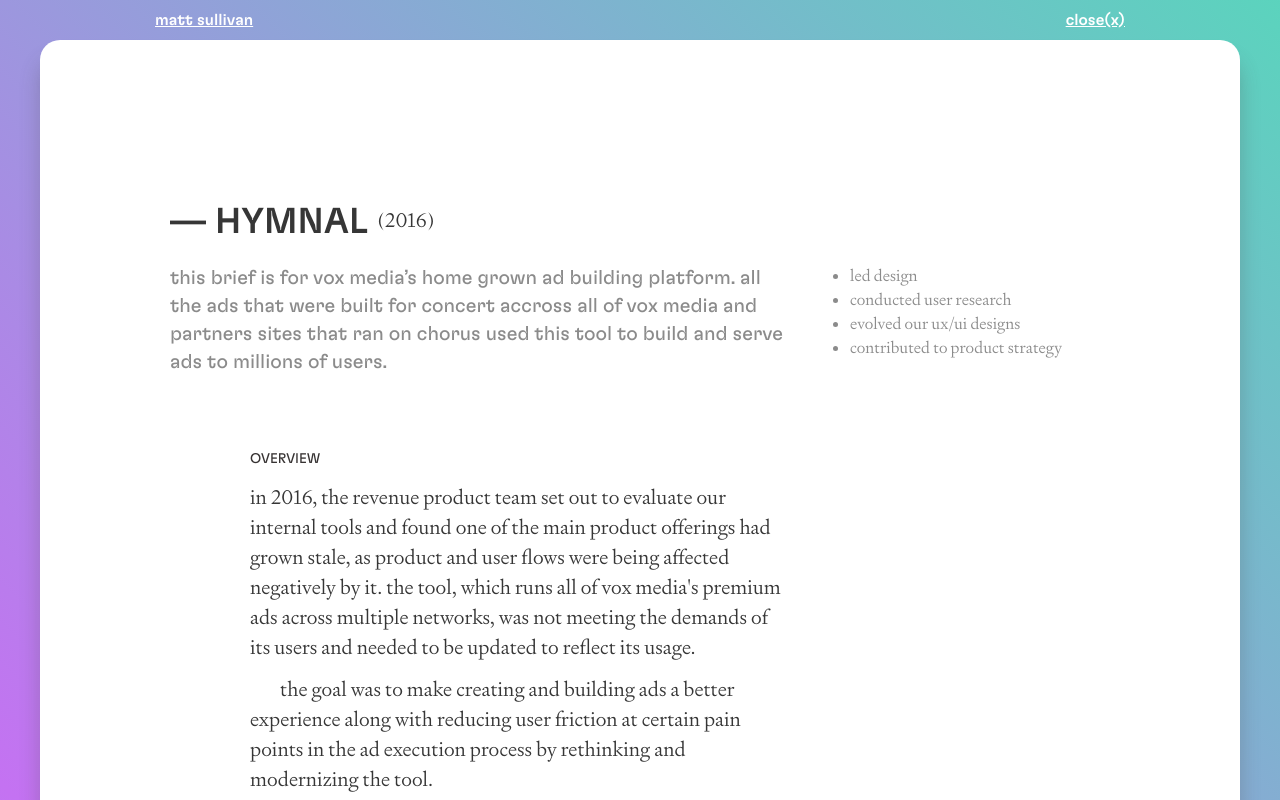
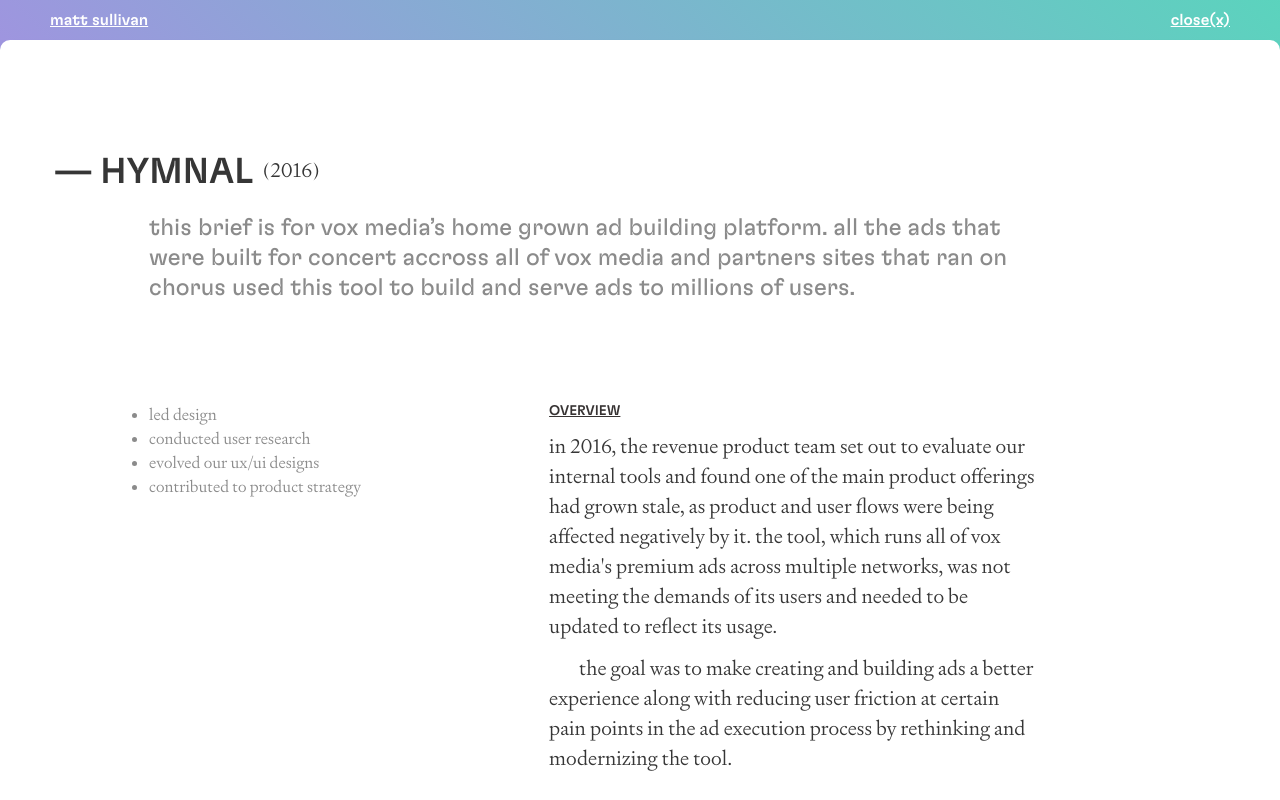
Before and after one commit to mjsxi/website-v4, a Next.js app: page /projects/hymnal in a window 1280 px wide. Built offline with nearby package versions, Linux system fonts and the light colour scheme.

Commit message:
reworked layout a tiny bit

```diff
--- a/pages/projects/chorus.js
+++ b/pages/projects/chorus.js
@@ -19,7 +19,6 @@ export default function Main() {
         <link rel="icon" href="/favicon.png" />
       </Head>
 
-      <main className={styles.main}>
       <Nav />
 
       <motion.div
@@ -42,7 +41,7 @@ export default function Main() {
         <div className={styles.proCotents}>
 
           <h3>— chorus <span>(2018)</span></h3>
-            <h4>this brief is for chorus, vox media’s content management system (cms). chorus helps power content across vox’s eight brands and over 300 websites daily.</h4>
+          <p className={styles.intro}>this brief is for chorus, vox media’s content management system (cms). chorus helps power content across vox’s eight brands and over 300 websites daily.</p>
 
           <div className={styles.contributions}>
             <p>
@@ -80,7 +79,6 @@ export default function Main() {
         </div>
       </motion.div>
 
-      </main>
     </div>
   )
 }
--- a/pages/projects/hymnal.js
+++ b/pages/projects/hymnal.js
@@ -19,7 +19,6 @@ export default function Main() {
         <link rel="icon" href="/favicon.png" />
       </Head>
 
-      <main className={styles.main}>
       <Nav />
 
       <motion.div
@@ -42,7 +41,7 @@ export default function Main() {
         <div className={styles.proCotents}>
 
           <h3>— hymnal <span>(2016)</span></h3>
-            <h4>this brief is for vox media’s home grown ad building platform. all the ads that were built for concert accross all of vox media and partners sites that ran on chorus used this tool to build and serve ads to millions of users.</h4>
+          <p className={styles.intro}>this brief is for vox media’s home grown ad building platform. all the ads that were built for concert accross all of vox media and partners sites that ran on chorus used this tool to build and serve ads to millions of users.</p>
 
           <div className={styles.contributions}>
             <p>
@@ -136,7 +135,6 @@ export default function Main() {
         </div>
       </motion.div>
 
-      </main>
     </div>
   )
 }
--- a/pages/projects/parcel.js
+++ b/pages/projects/parcel.js
@@ -19,7 +19,6 @@ export default function Main() {
         <link rel="icon" href="/favicon.png" />
       </Head>
 
-      <main className={styles.main}>
       <Nav />
 
       <motion.div
@@ -42,7 +41,7 @@ export default function Main() {
         <div className={styles.proCotents}>
 
           <h3>— parcel <span>(2019)</span></h3>
-            <h4>this brief is for group nine media’s video intelligence system. parcel’s intended use is to highlight video trends and track user engagement metrics.</h4>
+          <p className={styles.intro}>this brief is for group nine media’s video intelligence system. parcel’s intended use is to highlight video trends and track user engagement metrics.</p>
 
           <div className={styles.contributions}>
             <p>
@@ -138,7 +137,6 @@ export default function Main() {
         </div>
       </motion.div>
 
-      </main>
     </div>
   )
 }
--- a/pages/projects/pinnacle.js
+++ b/pages/projects/pinnacle.js
@@ -19,7 +19,6 @@ export default function Main() {
         <link rel="icon" href="/favicon.png" />
       </Head>
 
-      <main className={styles.main}>
       <Nav />
 
       <motion.div
@@ -42,7 +41,7 @@ export default function Main() {
         <div className={styles.proCotents}>
 
           <h3>— pinnacle <span>(2020)</span></h3>
-            <h4>this brief is for pinnacle^3, from which the framework of all group nine media sites are built upon. this project is ongoing and we are currently in the process of updating and modernizing to our third version.</h4>
+          <p className={styles.intro}>this brief is for pinnacle^3, from which the framework of all group nine media sites are built upon. this project is ongoing and we are currently in the process of updating and modernizing to our third version.</p>
 
           <div className={styles.contributions}>
             <p>
@@ -129,7 +128,6 @@ export default function Main() {
         </div>
       </motion.div>
 
-      </main>
     </div>
   )
 }
--- a/pages/projects/resonance.js
+++ b/pages/projects/resonance.js
@@ -19,7 +19,6 @@ export default function Main() {
         <link rel="icon" href="/favicon.png" />
       </Head>
 
-      <main className={styles.main}>
       <Nav />
 
       <motion.div
@@ -42,7 +41,7 @@ export default function Main() {
         <div className={styles.proCotents}>
 
           <h3>— resonance <span>(2018)</span></h3>
-            <h4>this brief is for vox media’s tools design system. this is used across all of the company’s internal products as a way to help lower the barrier for engineers and designers to deliver on new ideas.</h4>
+          <p className={styles.intro}>this brief is for vox media’s tools design system. this is used across all of the company’s internal products as a way to help lower the barrier for engineers and designers to deliver on new ideas.</p>
 
           <div className={styles.contributions}>
             <p>
@@ -126,7 +125,6 @@ export default function Main() {
         </div>
       </motion.div>
 
-      </main>
     </div>
   )
 }
--- a/styles/globals.scss
+++ b/styles/globals.scss
@@ -13,14 +13,41 @@ body {
   font-smoothing: antialiased;
 }
 
+h1, h2, h3,
+h4, h5, h6,
+ul, p {
+  margin-top: 0;
+  margin-bottom: 0;
+}
+
+h1, h2, h3,
+h4, h5, h6 {
+  font-family: gt-flexa;
+  font-style: normal;
+  font-weight: 700;
+  line-height: 1.15;
+}
+
+p {
+  text-indent: 50px;
+
+  &:first-of-type {
+    text-indent: 0px;
+  }
+}
+
 a {
   color: inherit;
   text-decoration: underline;
   opacity: 1;
-  transition: all .3s;
+  transition: all .25s;
   &:hover {
     opacity: 0.7;
   }
+}
+
+ul {
+  list-style: none;
 }
 
 img {
--- a/styles/main.module.scss
+++ b/styles/main.module.scss
@@ -25,36 +25,32 @@
   display: grid;
   grid-column-gap: 12px;
   grid-row-gap: 32px;
-  grid-template-columns: repeat(2, 1fr) repeat(12, fit-content(80px)) repeat(2, 1fr);
+  grid-template-columns: repeat(2, 1fr) repeat(12, fit-content(88px)) repeat(2, 1fr);
+
+  @media (max-width: 1188px) {
+    grid-template-columns: repeat(2, fit-content(10px)) repeat(12, 1fr) repeat(2, fit-content(10px));
+  }
 }
 
 .heading {
-  margin-top: 120px;
+  margin-top: 14vh;
 
   overflow: hidden;
   grid-column: 3 / span 12;
 
   @media (max-width: 728px) {
-    // margin-top: 48px;
+    margin-top: 40px;
   }
 
   h1 {
-    font-family: gt-flexa;
-    font-style: normal;
-    font-weight: 700;
-    font-size: 48px;
-    line-height: 55px;
-    margin-top: 0;
-    margin-bottom: 0;
+    font-size: 58px;
 
-    @media (max-width: 1050px) {
+    @media (max-width: 1188px) {
       font-size: 4.55vw;
-      line-height: 5.5vw;
     }
 
     @media (max-width: 728px) {
       font-size: 8.05vw;
-      line-height: 9vw;
     }
   }
 
@@ -78,33 +74,18 @@
 .about {
 
   h2 {
-    font-family: gt-flexa;
     text-transform: uppercase;
-    font-style: normal;
     font-weight: 400;
     font-size: 14px;
-    line-height: 17px;
-    margin-top: 0;
     margin-bottom: 12px;
   }
 
   p {
-    text-indent: 50px;
-    margin-top: 0px;
     margin-bottom: 12px;
-
-    &:first-of-type {
-      text-indent: 0px;
-    }
   }
 
   a {
     color: #ffffff;
-  }
-
-  @media (max-width: 728px) {
-    margin-top: 40px;
-    width: 100%;
   }
 }
 
@@ -118,17 +99,19 @@
 .projects {
   grid-column: 1 / span 4;
 
+  @media (max-width: 728px) {
+    grid-column: 1 / span 12;
+  }
+
   ul {
-    margin-top: 0px;
     padding-left: 0px;
 
-    list-style: none;
   }
   a {
     font-family: gt-flexa;
-    font-weight: 600;
+    font-weight: 700;
     font-size: 44px;
-    line-height: 50px;
+    line-height: 1.15;
     cursor: pointer;
     display: inline-block;
   }
@@ -136,6 +119,11 @@
 
 .about {
   grid-column: 5 / span 8;
+
+  @media (max-width: 728px) {
+    grid-column: 1 / span 12;
+    margin-bottom: 160px;
+  }
 }
 
 //#########################################
@@ -145,9 +133,9 @@
 .nav {
   position: fixed;
   width: 100vw;
-  max-width: 970px;
+  max-width: 1180px;
   top: 0px;
-  left: calc((100vw - 970px)/2);;
+  left: calc((100vw - 1180px)/2);
   font-family: gt-flexa;
   font-style: normal;
   font-weight: 600;
@@ -178,11 +166,11 @@
   position: fixed;
   overflow: scroll;
   top: 40px;
-  left: 40px;
-  right: 40px;
+  left: 0px;
+  right: 0px;
   height: 100vh;
   background: rgba(255,255,255,1);
-  border-radius: 20px 20px 0px 0px;
+  border-radius: 10px 10px 0px 0px;
   //backdrop-filter: blur(20px);
   box-shadow:(0px 20px 20px rgba(75,75,75,0.3));
 
@@ -192,84 +180,36 @@
     }
   }
 
-  @media (max-width: 1110px) {
-    left: 0px;
-    right: 0px;
-  }
-
   .proCotents {
     margin-bottom: 160px;
 
     display: grid;
-    grid-template-columns: repeat(2, 1fr) repeat(12, 60px) repeat(2, 1fr);
-    grid-column-gap: 20px;
-
-    @media (max-width: 1050px) {
-      grid-template-columns: repeat(2, 20px) repeat(10, 1fr) repeat(2, 20px);
-      grid-column-gap: 0px;
-    }
-
-    @media (max-width: 600px) {
-      grid-template-columns: repeat(2, 10px) repeat(10, 1fr) repeat(2, 10px);
-    }
+    grid-column-gap: 12px;
+    grid-template-columns: repeat(2, 1fr) repeat(12, fit-content(88px)) repeat(2, 1fr);
   }
 
   .fullWidth {
     margin-top: 0px;
-    grid-column: span 14;
-  }
-
-  .firstItem {
-    margin-top: 100px;
-
-    @media (max-width: 728px) {
-      margin-top: 60px;
-    }
+    grid-column: span 16;
   }
 
   .twoUp {
-    grid-column: 2 / span 12;
+    grid-column: 3 / span 12;
 
     img {
       width: 50%;
     }
   }
 
-  .contributions {
-    grid-column: 11 / span 4;
-
-    font-family: signifier;
-    font-size: 16px;
-    line-height: 24px;
-    margin-bottom: 40px;
-
-    @media (max-width: 728px) {
-      margin-bottom: 0px;
-      margin-top: 16px;
-      grid-column: 3 / span 10;
-      font-size: 20px;
-      line-height: 28px;
-    }
-
-    p {
-      color: #8B8B8B;
-    }
-  }
-
   h3 {
-    font-family: gt-flexa;
-    font-style: normal;
-    font-weight: 700;
     text-transform: uppercase;
     font-size: 36px;
-    line-height: 44px;
-    margin-top: 160px;
+    margin-top: 14vh;
     margin-bottom: 20px;
-    grid-column: 3 / span 7;
+    grid-column: 3 / span 12;
 
     @media (max-width: 728px) {
       margin-top: 60px;
-      grid-column: 3 / span 10;
     }
 
     span {
@@ -282,56 +222,73 @@
     }
   }
 
-  h4 {
+  .intro {
     font-family: gt-flexa;
-    grid-column: 3 / span 8;
-    font-size: 20px;
-    line-height: 28px;
+    grid-column: 4 / span 9;
+    font-size: 24px;
     font-weight: 400;
-    margin-top: 0px;
-    margin-bottom: 40px;
+    margin-bottom: 100px;
     color: #8B8B8B;
 
     @media (max-width: 728px) {
-      margin-bottom: 24px;
-      grid-column: 3 / span 10;
+      grid-column: 3 / span 12;
+      margin-bottom: 60px;
+    }
+  }
+
+  .contributions {
+    grid-column: 4 / span 4;
+    grid-row: span 5;
+    font-family: signifier;
+    font-size: 16px;
+    line-height: 24px;
+    margin-bottom: 40px;
+
+    @media (max-width: 728px) {
+      grid-column: 3 / span 12;
+      margin-bottom: 60px;
+    }
+
+    p {
+      color: #8B8B8B;
     }
   }
 
   h5 {
     font-family: gt-flexa;
     text-transform: uppercase;
-    grid-column: 4 / span 7;
+    text-decoration: underline;
+    grid-column: 8 / span 6;
     font-size: 14px;
-    line-height: 22px;
-    font-weight: normal;
+    font-weight: 700;
     color: #373333;
-    margin-top: 32px;
     margin-bottom: 12px;
 
     @media (max-width: 728px) {
-      grid-column: 3 / span 10;
+      grid-column: 3 / span 12;
     }
+  }
+
+  p + h5,
+  cite + h5 {
+    margin-top: 32px;
   }
 
   img {
     margin-top: 24px;
-    margin-bottom: 36px;
-    grid-column: 2 / span 14;
+    margin-bottom: 8px;
+    grid-column: 3 / span 12;
 
-    @media (max-width: 728px) {
-      grid-column: span 14;
-    }
   }
 
   p {
     text-indent: 30px;
     margin-top: 0px;
     margin-bottom: 12px;
-    grid-column: 4 / span 7;
+    grid-column: 8 / span 5;
 
     @media (max-width: 728px) {
-      grid-column: 3 / span 10;
+      grid-column: 3 / span 12;
     }
 
     &:first-of-type {
@@ -344,7 +301,12 @@
   }
 
   ul {
-    margin-top: 0px;
+    list-style: disc;
+    padding-left: 0;
+
+    @media (max-width: 728px) {
+      padding-left: 16px;
+    }
   }
 
   cite {
@@ -353,12 +315,9 @@
     font-size: 16px;
     line-height: 22px;
     margin-top: 0px;
-    margin-bottom: 12px;
+    margin-bottom: 24px;
     color: #8B8B8B;
-    grid-column: 4 / span 7;
+    grid-column: 3 / span 12;
 
-    @media (max-width: 728px) {
-      grid-column: 3 / span 10;
-    }
   }
 }
```
Lines whose indentation alone changed are shown as unchanged.
